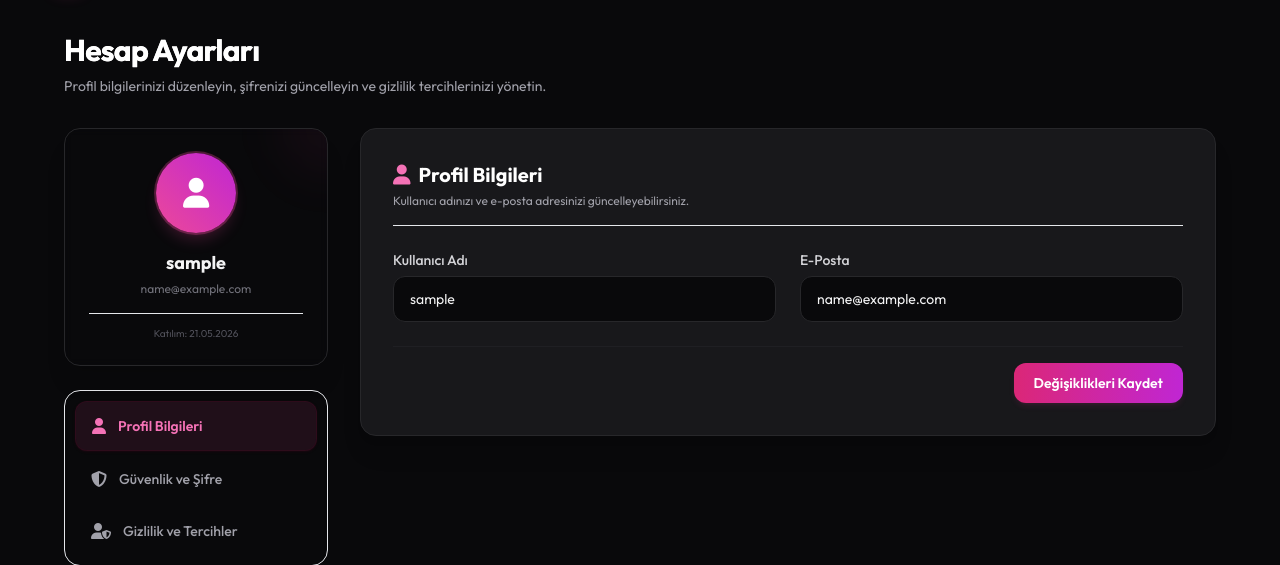
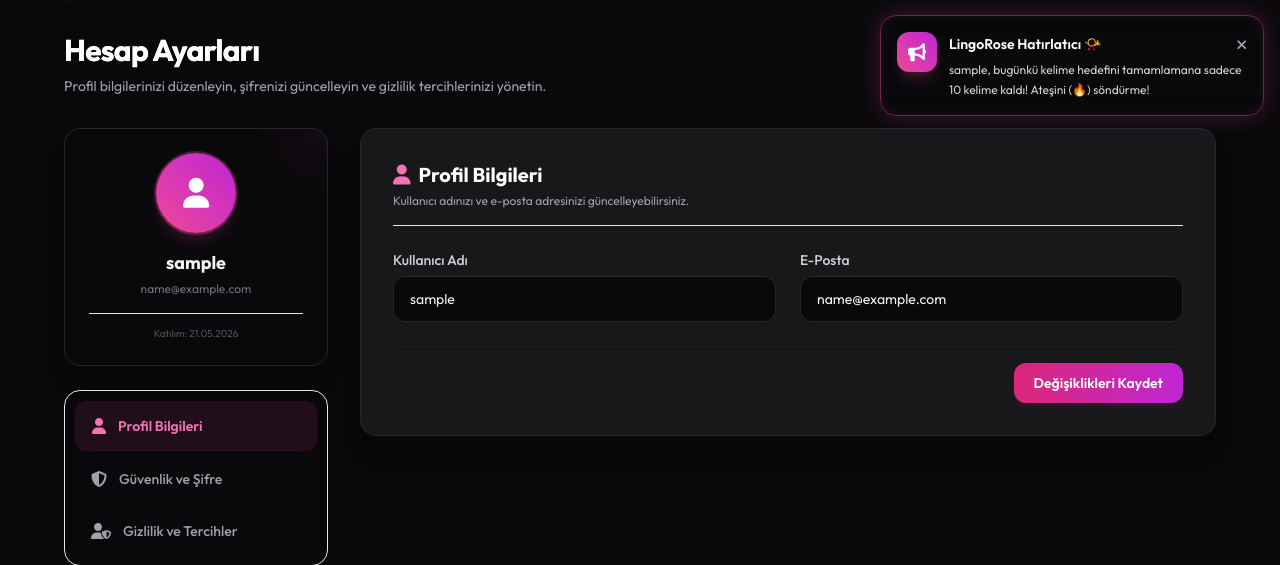
Before and after one commit to asenakuntkir27-cmd/dil-ogrenim-portali-ve-kelime-kartlari, a Flask app: page /profile in a window 1280 px wide. Shown: the part 65-630 px from the top of the page. Run offline with Flask 3, Linux system fonts and the light colour scheme; the visitor is signed in with stand-in values (Sample User, id 1); some libraries are stand-ins or nearby versions.

Commit message:
feat: /api/user-status endpoint'i, @Notification API hatırlatıcı ve neon toast fallback UI entegrasyonu yapıldı ve img yüklendi.

```diff
--- a/app/main/routes.py
+++ b/app/main/routes.py
@@ -637,3 +637,19 @@ def delete_deck(deck_id):
 
     flash('Deste ve içindeki tüm kelime kartları başarıyla silindi.', 'pink')
     return redirect(url_for('main.index'))
+
+
+@main.route('/api/user-status')
+@login_required
+def user_status():
+    today_count = current_user.get_daily_progress()
+    daily_target = current_user.daily_target
+    remaining = max(0, daily_target - today_count)
+    current_streak = current_user.streak
+    return jsonify({
+        'username': current_user.username,
+        'today_count': today_count,
+        'daily_target': daily_target,
+        'remaining': remaining,
+        'current_streak': current_streak
+    })
--- a/app/templates/base.html
+++ b/app/templates/base.html
@@ -93,6 +93,21 @@
         }
         ::-webkit-scrollbar-thumb:hover {
             background: var(--zinc-500);
+        }
+        /* Neon toast custom styling */
+        #neon-reminder-toast {
+            box-shadow: 0 0 25px rgba(236, 72, 153, 0.25), inset 0 0 12px rgba(236, 72, 153, 0.1);
+            border-color: rgba(236, 72, 153, 0.45);
+        }
+        [data-theme="light"] #neon-reminder-toast {
+            box-shadow: 0 10px 30px rgba(236, 72, 153, 0.15), inset 0 0 12px rgba(236, 72, 153, 0.05);
+            border-color: rgba(236, 72, 153, 0.3);
+        }
+        [data-theme="light"] #neon-reminder-toast h4 {
+            color: #1e1b4b !important;
+        }
+        [data-theme="light"] #neon-reminder-toast p {
+            color: #312e81 !important;
         }
     </style>
 </head>
@@ -288,5 +303,109 @@
             }
         });
     </script>
+
+    <!-- Neon Toast Notification Popup -->
+    <div id="neon-reminder-toast" class="fixed top-20 right-4 z-50 transform translate-x-full opacity-0 pointer-events-none transition-all duration-500 max-w-sm w-full bg-zinc-950/80 backdrop-blur-md border border-pink-500/30 rounded-2xl p-4 flex gap-3">
+        <div class="flex h-10 w-10 shrink-0 items-center justify-center rounded-xl bg-gradient-to-tr from-pink-500 to-fuchsia-600 text-white shadow-lg shadow-pink-500/20">
+            <i class="fa-solid fa-bullhorn text-lg"></i>
+        </div>
+        <div class="flex-1">
+            <div class="flex items-center justify-between">
+                <h4 class="text-sm font-semibold text-white">LingoRose Hatırlatıcı 📯</h4>
+                <button id="close-neon-toast" class="text-zinc-400 hover:text-white transition-colors duration-150 cursor-pointer">
+                    <i class="fa-solid fa-xmark text-sm"></i>
+                </button>
+            </div>
+            <p id="neon-toast-message" class="text-xs text-zinc-300 mt-1 leading-relaxed"></p>
+        </div>
+    </div>
+
+    {% if current_user.is_authenticated %}
+    <script>
+        document.addEventListener('DOMContentLoaded', function() {
+            // Check session storage to avoid spamming the user on every page load
+            if (sessionStorage.getItem('lingorose_reminder_shown')) {
+                return;
+            }
+
+            fetch('/api/user-status')
+                .then(response => {
+                    if (!response.ok) {
+                        throw new Error('Not logged in or network error');
+                    }
+                    return response.json();
+                })
+                .then(data => {
+                    const remaining = data.remaining;
+                    const username = data.username;
+
+                    if (remaining > 0) {
+                        // Mark as shown for the current session
+                        sessionStorage.setItem('lingorose_reminder_shown', 'true');
+
+                        const title = "LingoRose Hatırlatıcı 📯";
+                        const body = `${username}, bugünkü kelime hedefini tamamlamana sadece ${remaining} kelime kaldı! Ateşini (🔥) söndürme!`;
+
+                        // Fallback UI (Neon Toast/Popup)
+                        function showNeonToast() {
+                            setTimeout(function() {
+                                const toast = document.getElementById('neon-reminder-toast');
+                                const toastMsg = document.getElementById('neon-toast-message');
+                                const closeBtn = document.getElementById('close-neon-toast');
+
+                                if (toast && toastMsg) {
+                                    toastMsg.textContent = body;
+                                    toast.classList.remove('translate-x-full', 'opacity-0', 'pointer-events-none');
+                                    toast.classList.add('translate-x-0', 'opacity-100');
+
+                                    const closeHandler = function() {
+                                        toast.classList.add('translate-x-full', 'opacity-0', 'pointer-events-none');
+                                        toast.classList.remove('translate-x-0', 'opacity-100');
+                                    };
+
+                                    if (closeBtn) {
+                                        closeBtn.addEventListener('click', closeHandler);
+                                    }
+
+                                    // Auto-dismiss after 8 seconds
+                                    setTimeout(closeHandler, 8000);
+                                }
+                            }, 2000);
+                        }
+
+                        // Try Browser Notifications
+                        if ('Notification' in window) {
+                            if (Notification.permission === 'granted') {
+                                try {
+                                    new Notification(title, { body: body });
+                                } catch (e) {
+                                    showNeonToast();
+                                }
+                            } else if (Notification.permission !== 'denied') {
+                                Notification.requestPermission().then(permission => {
+                                    if (permission === 'granted') {
+                                        try {
+                                            new Notification(title, { body: body });
+                                        } catch (e) {
+                                            showNeonToast();
+                                        }
+                                    } else {
+                                        showNeonToast();
+                                    }
+                                });
+                            } else {
+                                showNeonToast();
+                            }
+                        } else {
+                            showNeonToast();
+                        }
+                    }
+                })
+                .catch(error => {
+                    console.error('Error fetching user status:', error);
+                });
+        });
+    </script>
+    {% endif %}
 </body>
 </html>
```
Also changed, not shown: tests/test_notifications.py (added, +60 -0 lines), 11 other files.
